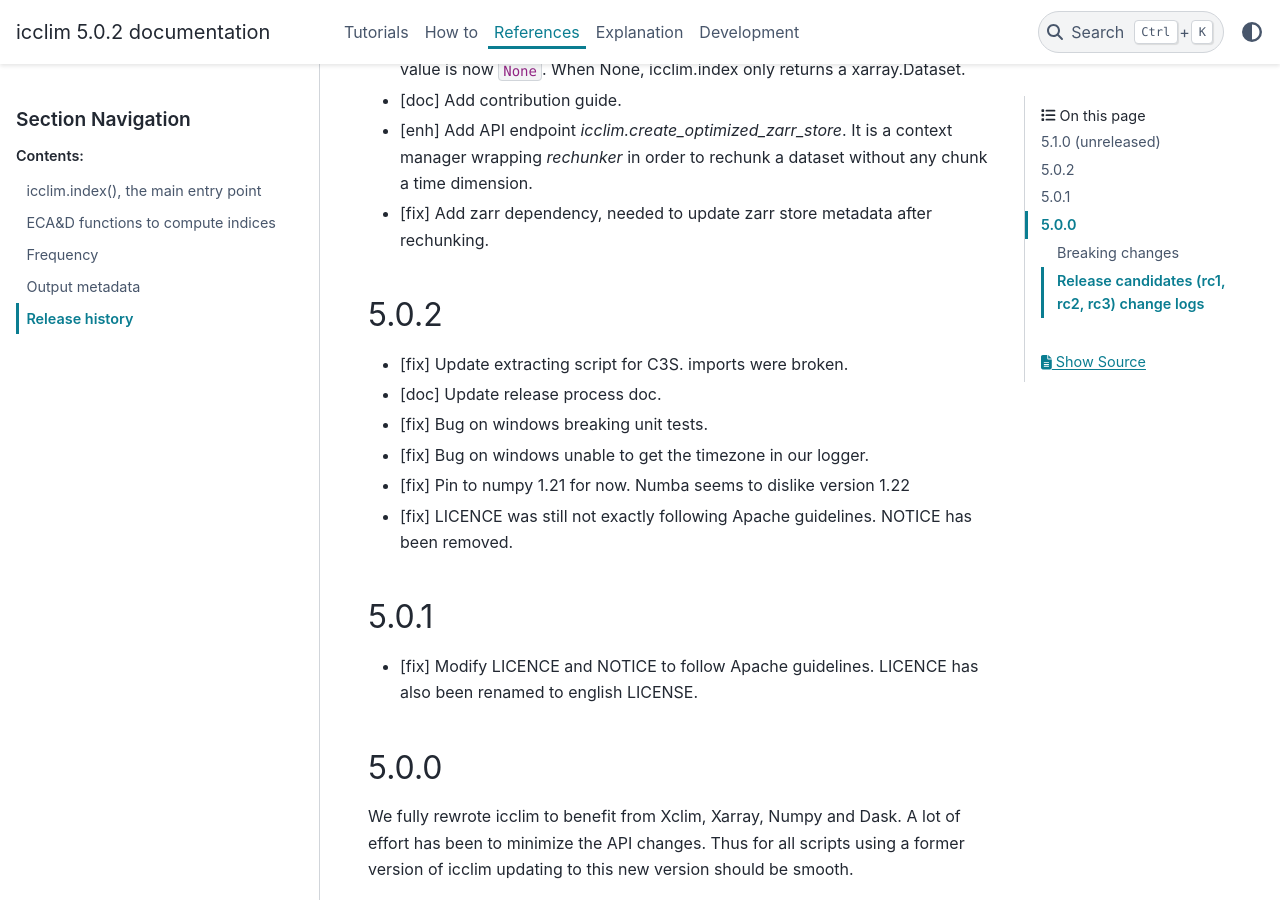
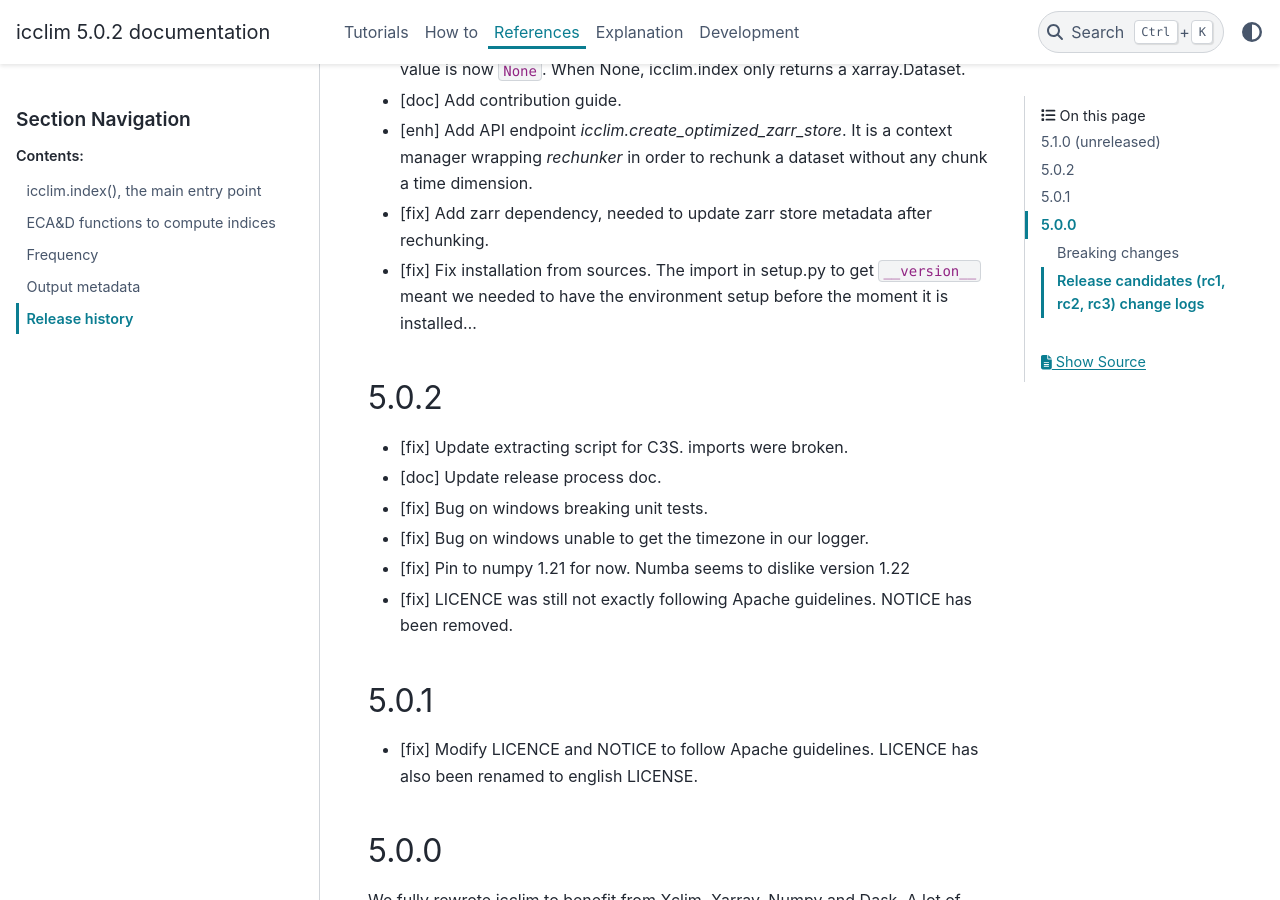
Before and after one commit to cerfacs-globc/icclim, a Sphinx documentation site: the page built from doc/source/references/release_notes.rst, in a window 1280 px wide and 900 px high, scrolled down 613 px. Built offline with Sphinx 7.4.7 and the PyData theme 0.15.4, drawn with Linux system fonts in a browser that asks for light colours.

Commit message:
DOC: Add release note

```diff
--- a/doc/source/references/release_notes.rst
+++ b/doc/source/references/release_notes.rst
@@ -16,6 +16,7 @@ Release history
 * [doc] Add contribution guide.
 * [enh] Add API endpoint `icclim.create_optimized_zarr_store`. It is a context manager wrapping `rechunker` in order to rechunk a dataset without any chunk a time dimension.
 * [fix] Add zarr dependency, needed to update zarr store metadata after rechunking.
+* [fix] Fix installation from sources. The import in setup.py to get ``__version__`` meant we needed to have the environment setup before the moment it is installed...
 
 .. _`9ac35c2f`: https://github.com/cerfacs-globc/icclim/commit/9ac35c2f7bda76b26427fd433a79f7b4334776e7
 
```
